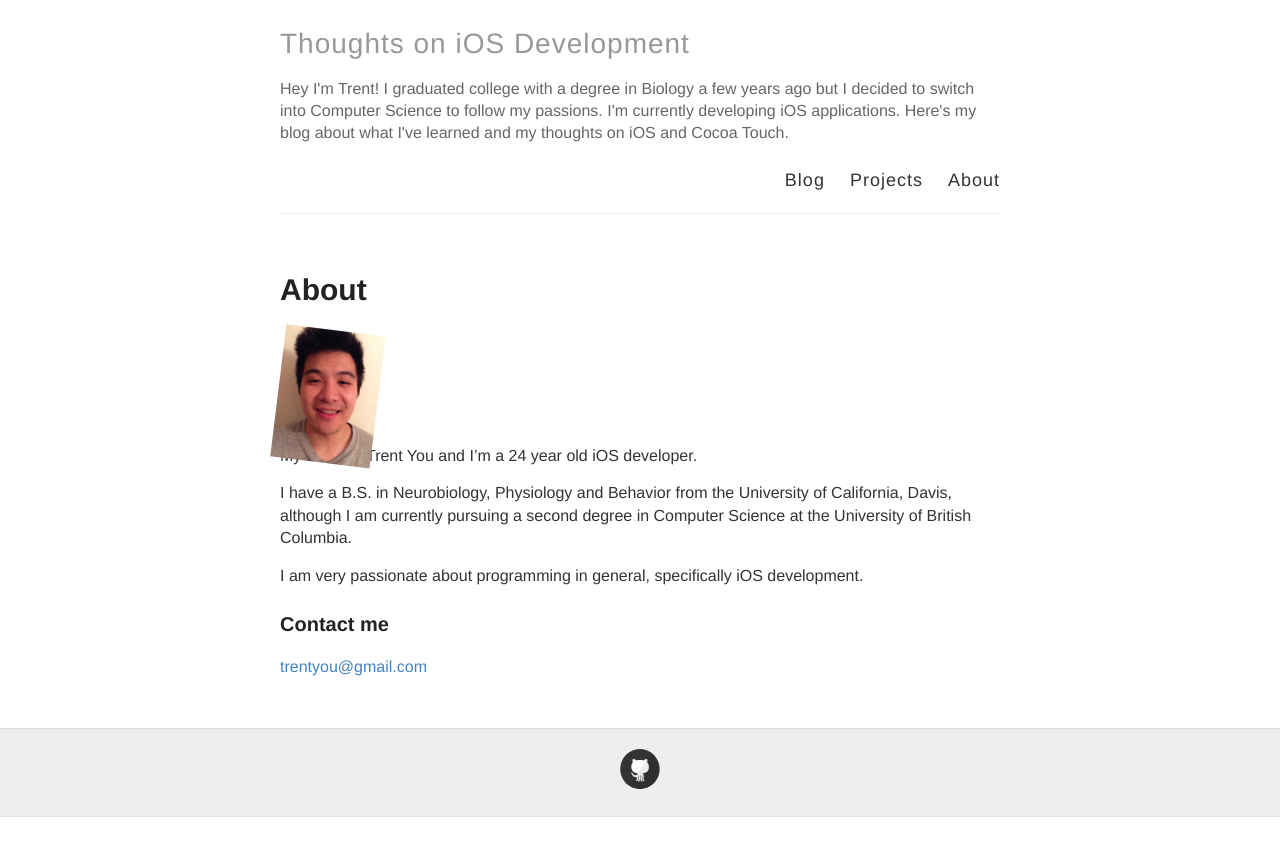
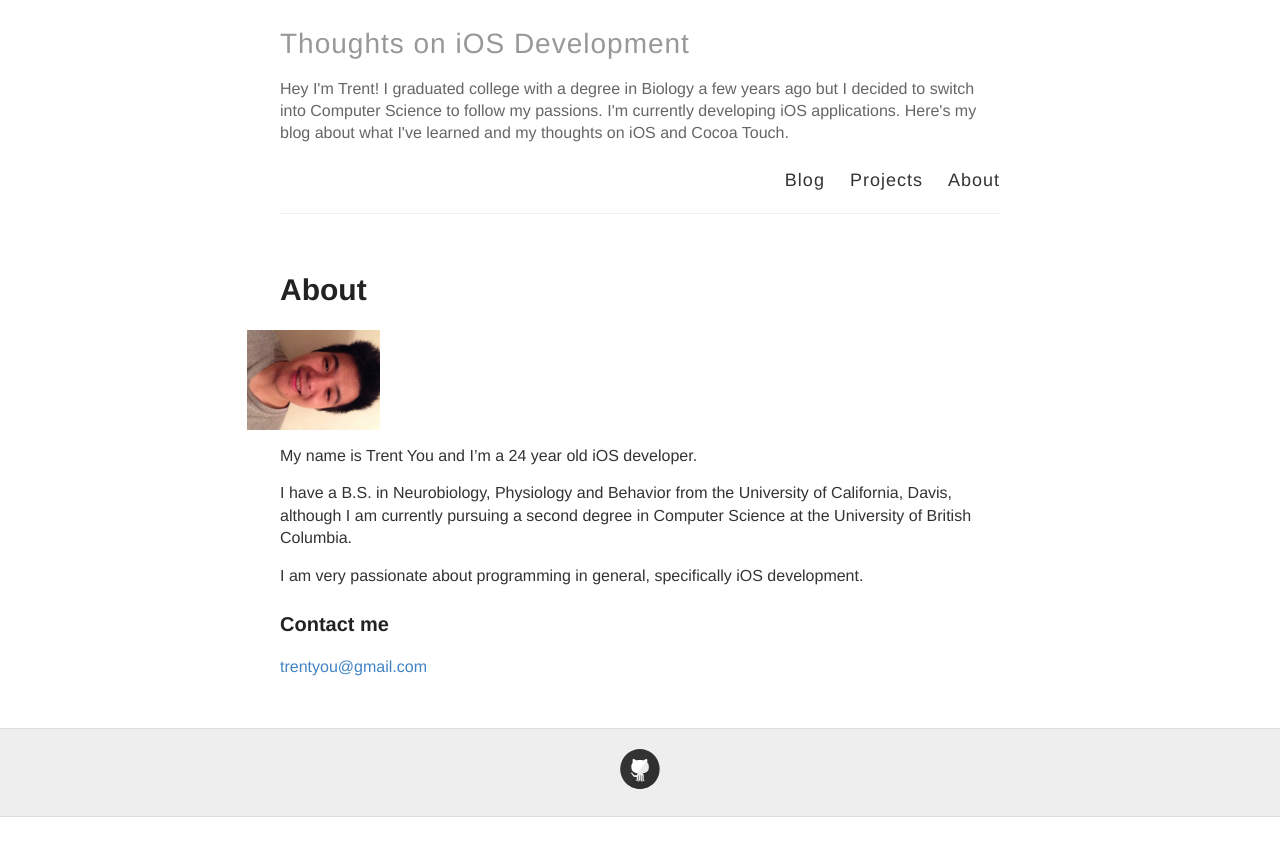
Before and after one commit to trentyou/trentyou.github.io, a Jekyll site: the page built from about.md, in a window 1280 px wide. Shown: the top 856 px of the page. Built offline with Jekyll 4.4.1, drawn with Linux system fonts in a browser that asks for light colours.

Commit message:
Updated about.md

```diff
--- a/about.md
+++ b/about.md
@@ -6,7 +6,7 @@
 ---
 
 
-<div style="height:100px; width:100px; ms-transform: rotate(7deg); -webkit-transform: rotate(7deg); transform: rotate(7deg);" markdown="1">
+<div style="height:100px; width:100px; ms-transform: rotate(90deg); -webkit-transform: rotate(90deg); transform: rotate(90deg);" markdown="1">
 ![](/images/trentprofilepic.jpeg)
 </div>
 
```
